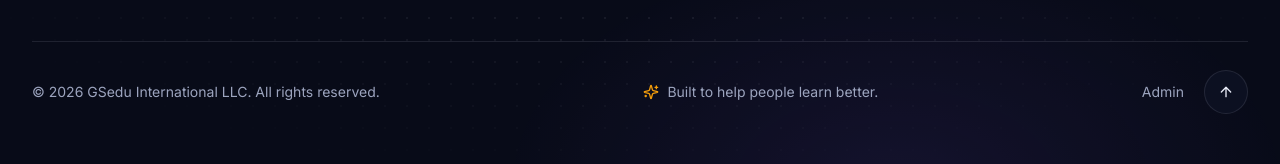
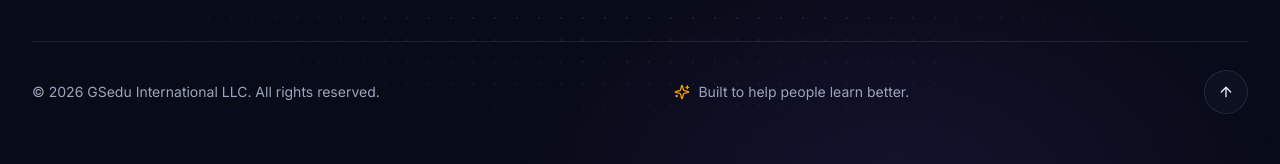
Before and after one commit to bee-dev215/Portfolio, a React (Vite) app: page /faq in a window 1280 px wide. Shown: the part 3666-3830 px from the top of the page. Built offline with nearby package versions, Linux system fonts and the light colour scheme.

Commit message:
removed the Admin link from the footer

```diff
--- a/src/components/site/Footer.tsx
+++ b/src/components/site/Footer.tsx
@@ -133,10 +133,6 @@ export default function Footer({ cta = true }: { cta?: boolean }) {
           <p className="inline-flex items-center gap-2">
             <Sparkles className="h-4 w-4 text-sun" /> Built to help people learn better.
           </p>
-          <div className="flex items-center gap-5">
-            <Link to="/admin" className="transition-colors hover:text-ink">
-              Admin
-            </Link>
           <button
             onClick={() => window.scrollTo({ top: 0, behavior: "smooth" })}
             className="group grid h-11 w-11 place-items-center rounded-full border border-line bg-surface/70 text-ink transition-colors hover:border-brand/60 hover:bg-brand hover:text-white"
@@ -145,7 +141,6 @@ export default function Footer({ cta = true }: { cta?: boolean }) {
           >
             <ArrowUp className="h-4 w-4 transition-transform group-hover:-translate-y-0.5" />
           </button>
-          </div>
         </div>
       </div>
 
```
Also changed, not shown: 87 other files (tests, documents, lock files or other folders). Lines whose indentation alone changed are shown as unchanged.
